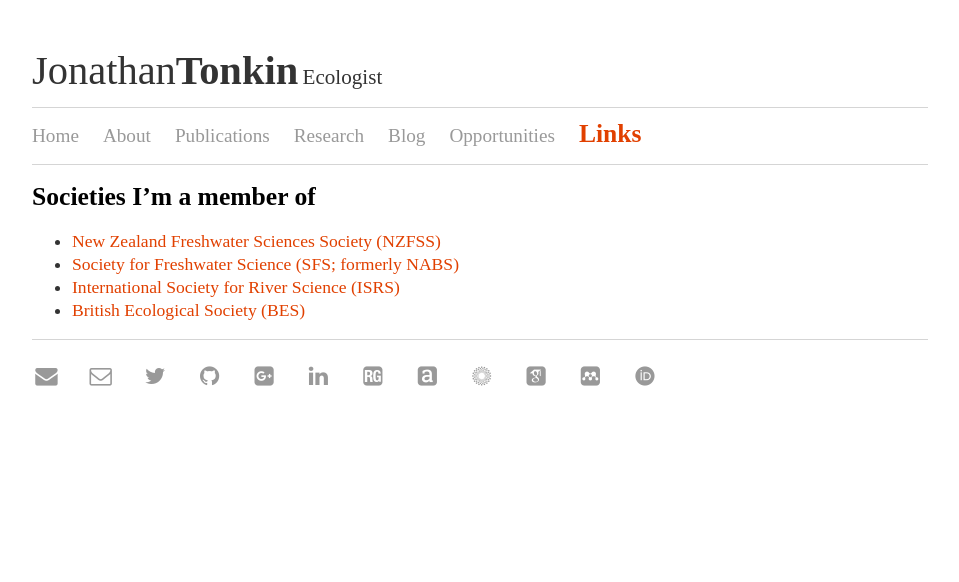
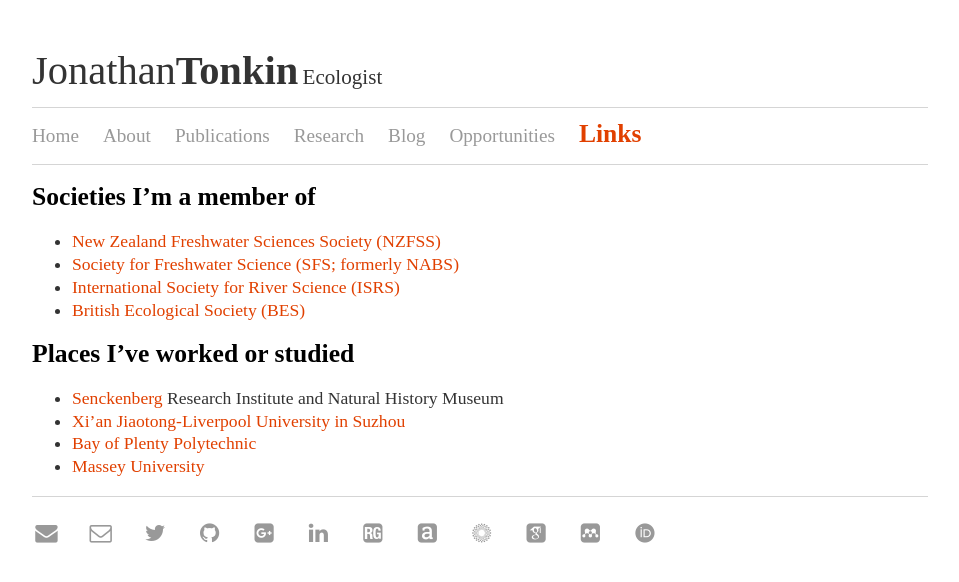
Before and after one commit to jdtonkin/jdtonkin.github.io, a Jekyll site: the page built from links/index.md, in a window 1280 px wide. Shown: the top 582 px of the page, without its empty margins (160-1119 px from the left). Built offline with Jekyll 4.4.1, drawn with Linux system fonts in a browser that asks for light colours; nearby versions of some CDN libraries; some web fonts are replaced.

Commit message:
Update index.md

```diff
--- a/links/index.md
+++ b/links/index.md
@@ -8,3 +8,9 @@
 - [Society for Freshwater Science (SFS; formerly NABS)](http://www.freshwater-science.org/default.aspx)
 - [International Society for River Science (ISRS)](http://riversociety.org/)
 - [British Ecological Society (BES)](http://www.britishecologicalsociety.org/)
+
+# Places I've worked or studied
+- [Senckenberg](http://www.senckenberg.de/root/index.php?page_id=71) Research Institute and Natural History Museum
+- [Xi’an Jiaotong-Liverpool University in Suzhou](http://www.xjtlu.edu.cn/en/)
+- [Bay of Plenty Polytechnic](http://www.boppoly.ac.nz/)
+- [Massey University](http://www.massey.ac.nz/)
```
